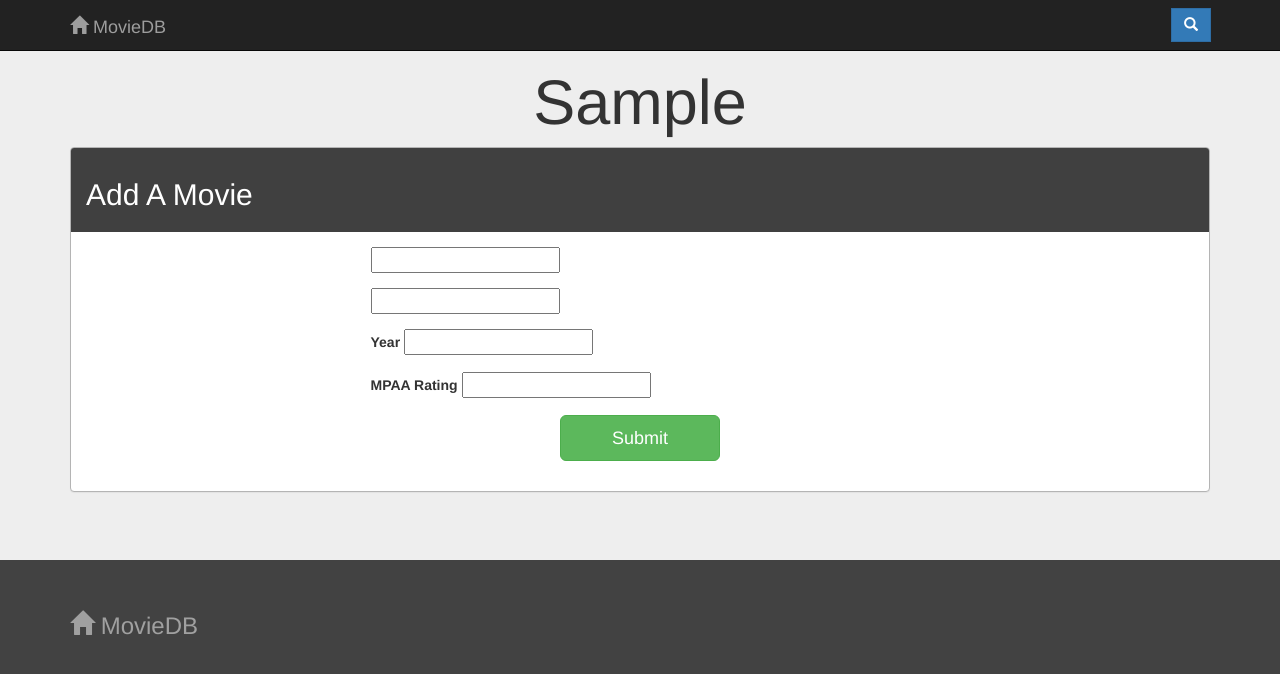
After one commit to JimGomez48/moviedb_project, a Django app: template MovieDB/templates/add_movie.html in a window 1280 px wide. The commit adds this page. Shown: the top 674 px of the page. Run offline with Django 3.2, Linux system fonts and the light colour scheme; the template is opened without the code that fills it: most values are stand-ins (such as "Sample title", 1, 10 or a date in 2020); form fields are guessed from the names that the template uses; some libraries are stand-ins or nearby versions.

Commit message:
Started AddMovieForm. Other small changes.

```diff
--- a/MovieDB/models.py
+++ b/MovieDB/models.py
@@ -82,7 +82,7 @@ class Movie(models.Model):
     )
     id = models.IntegerField(primary_key=True)
     title = models.CharField(max_length=100)
-    year = models.IntegerField(blank=True, default='')
+    year = models.IntegerField(blank=True, default='', max_length=4)
     rating = models.CharField(max_length=10, choices=MPAA_RATINGS)
     company = models.CharField(max_length=50)
     objects = MovieManager()
--- a/MovieDB/static/css/style_main.css
+++ b/MovieDB/static/css/style_main.css
@@ -86,52 +86,68 @@ html, body {
     border-left-width: 5px;
     border-radius: 3px;
 }
+
 .bs-callout h4 {
     margin-top: 0;
     margin-bottom: 5px;
 }
+
 .bs-callout p:last-child {
     margin-bottom: 0;
 }
+
 .bs-callout code {
     border-radius: 3px;
 }
-.bs-callout+.bs-callout {
+
+.bs-callout + .bs-callout {
     margin-top: -5px;
 }
+
 .bs-callout-default {
     border-left-color: #777;
 }
+
 .bs-callout-default h4 {
     color: #777;
 }
+
 .bs-callout-primary {
     border-left-color: #428bca;
 }
+
 .bs-callout-primary h4 {
     color: #428bca;
 }
+
 .bs-callout-success {
     border-left-color: #5cb85c;
 }
+
 .bs-callout-success h4 {
     color: #5cb85c;
 }
+
 .bs-callout-danger {
     border-left-color: #d9534f;
 }
+
 .bs-callout-danger h4 {
     color: #d9534f;
 }
+
 .bs-callout-warning {
     border-left-color: #f0ad4e;
 }
+
 .bs-callout-warning h4 {
     color: #f0ad4e;
 }
+
 .bs-callout-info {
     border-left-color: #5bc0de;
 }
+
 .bs-callout-info h4 {
     color: #5bc0de;
 }
@@ -144,13 +160,11 @@ html, body {
     background-color: white;
 }
 
-
 .table-striped > tbody > tr:nth-child(2n) > td, .table-striped > tbody > tr:nth-child(2n) > th {
     background-color: #F5F5F5;
 }
 
-.panel-dark{
-    background-color: #404040;
+.panel-dark {
     border-color: #B4B4B4;
 }
 
--- /dev/null
+++ b/MovieDB/templates/add_movie.html
@@ -0,0 +1,56 @@
+<!DOCTYPE html>
+{% extends 'base.html' %}
+{% block main_block %}
+    <div class="container">
+
+        <div class="row">
+            <div class="col-lg-12">
+                <h1>{{ panel_heding }}</h1>
+            </div>
+        </div>
+
+        <div class="panel panel-dark text-left">
+            <div class="panel-heading">
+                <h2>Add A Movie</h2>
+            </div>
+            <div class="panel-body">
+                <div class="row">
+{#                    <div class="col-md-3"></div>#}
+                    <div class="col-md-6 col-md-offset-3">
+                        <form class="text-left" id="id_add_movie_form" name="add_movie_form" role="form" method="post">
+                            <div class="row">
+                                <div class="col-md-12">
+                                    <div class="form-group">
+                                        {{ add_movie_form.title }}
+                                    </div>
+                                    <div class="form-group">
+                                        {{ add_movie_form.company }}
+                                    </div>
+                                    <div class="form-group">
+                                        <label for="id_year">Year</label>
+                                        {{ add_movie_form.year }}
+                                    </div>
+                                    <div class="form-group">
+                                        <label for="id_rating">MPAA
+                                            Rating</label>
+                                        {{ add_movie_form.rating }}
+                                    </div>
+                                </div>
+                            </div>
+                            <div class="row">
+                                <div class="col-xs-4 col-xs-offset-4">
+                                    <div class="form-group">
+                                        <button class="btn btn-block btn-success btn-lg">Submit</button>
+                                    </div>
+                                </div>
+                            </div>
+
+                        </form>
+                    </div>
+{#                    <div class="col-md-3"></div>#}
+                </div>
+            </div>
+        </div>
+
+    </div>
+{% endblock %}
--- a/MovieDB/templates/navbar.html
+++ b/MovieDB/templates/navbar.html
@@ -1,6 +1,6 @@
 <nav id="navbar" class="navbar navbar-inverse navbar-fixed-top"
      role="navigation">
-    <div class="container-fluid">
+    <div class="container">
         <div class="navbar-header">
             <button type="button" class="navbar-toggle collapsed" data-toggle="collapse" data-target="#navbar-collapse">
                 <span class="sr-only">Toggle navigation</span>
```
Also changed, not shown: MovieDB/forms.py (+88 -14 lines), MovieDB/templates/browse_base.html (+10 -0 lines), MovieDB/views.py (+14 -20 lines). Lines whose indentation alone changed are shown as unchanged.
